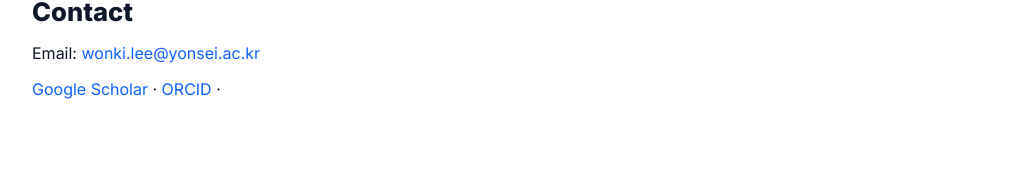
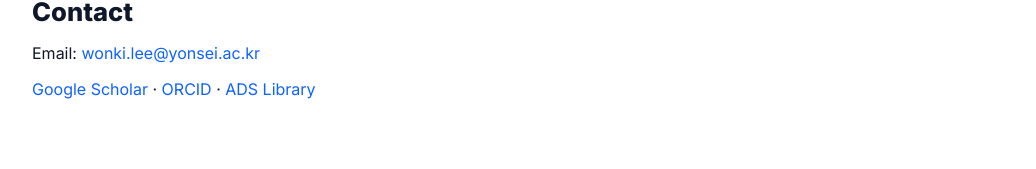
Before and after one commit to wklee786/wonkilee.cv, a plain HTML site: page index.html in a window 1280 px wide. Shown: the part 2998-3167 px from the top of the page, without its empty margins (118-1154 px from the left). Drawn offline with Linux system fonts and the light colour scheme.

Commit message:
Update index.html

```diff
--- a/index.html
+++ b/index.html
@@ -191,6 +191,7 @@
       <p>
         <a href="https://scholar.google.com/citations?user=kcNEZQMAAAAJ&hl">Google Scholar</a> ·
         <a href="https://orcid.org/0000-0002-1566-5094">ORCID</a> ·
+        <a href="https://ui.adsabs.harvard.edu/public-libraries/rEGiQMRcR_Oo-a48kGYMAQ">ADS Library</a>
       </p>
     </section>
 
```
